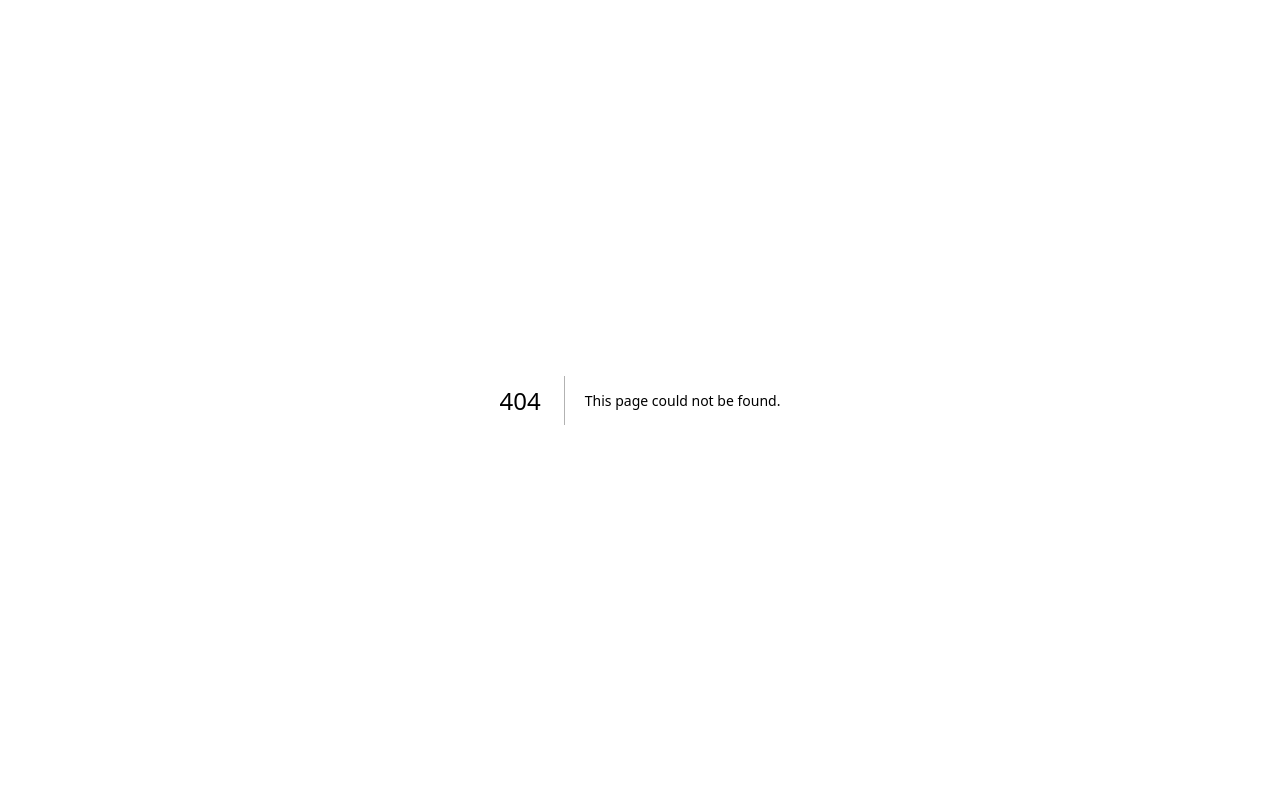
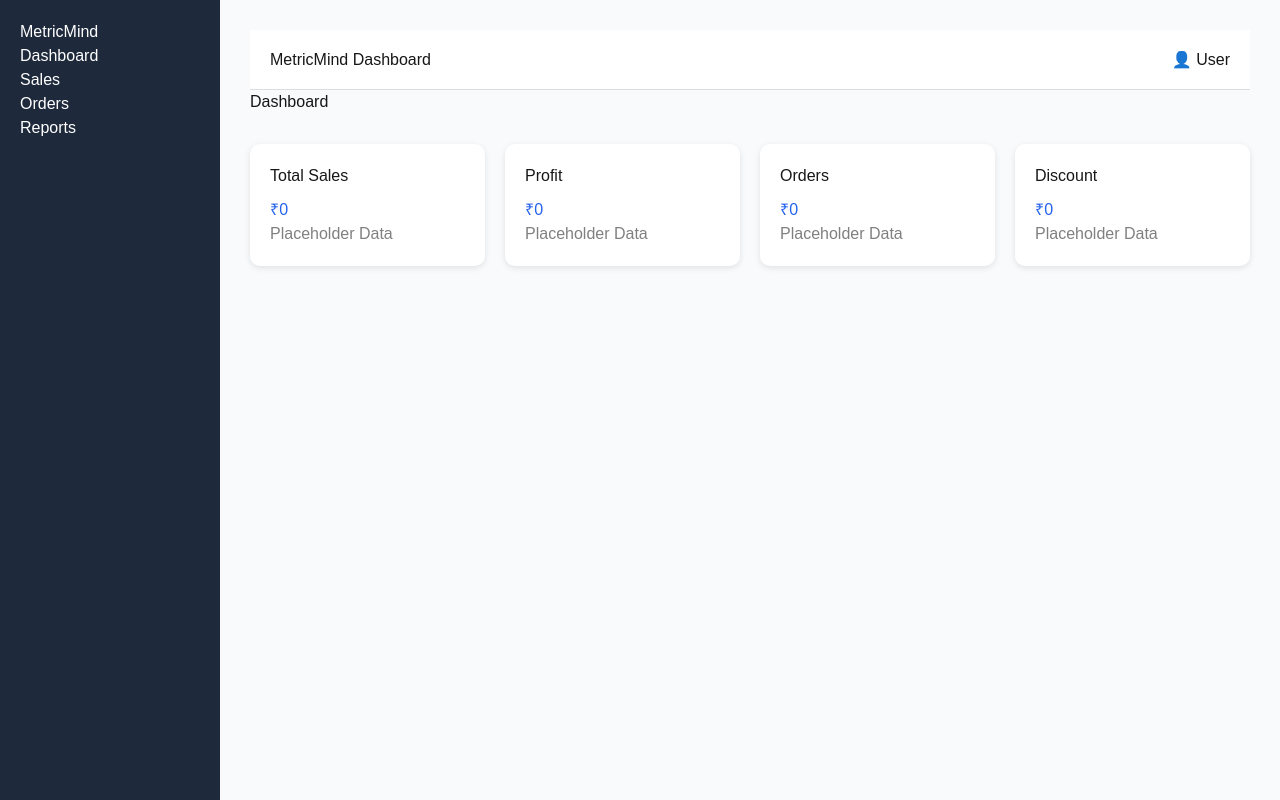
Before and after one commit to hrishika12-06patel/MetricMind, a Next.js app in the folder frontend/: page /dashboard in a window 1280 px wide. Before the commit this address had no page. Built offline with nearby package versions, Linux system fonts and the light colour scheme.

Commit message:
Add frontend dashboard UI

```diff
--- /dev/null
+++ b/frontend/app/dashboard/page.tsx
@@ -0,0 +1,71 @@
+import DashboardNavbar from "../../components/DashboardNavbar";
+export default function Dashboard() {
+  return (
+    <div style={{ display: "flex", minHeight: "100vh" }}>
+      {/* Sidebar */}
+      <aside
+        style={{
+          width: "220px",
+          background: "#1e293b",
+          color: "white",
+          padding: "20px",
+        }}
+      >
+        <h2>MetricMind</h2>
+
+        <p>Dashboard</p>
+        <p>Sales</p>
+        <p>Orders</p>
+        <p>Reports</p>
+      </aside>
+
+      {/* Main Content */}
+      <main
+        style={{
+          flex: 1,
+          background: "#f8fafc",
+          padding: "30px",
+        }}
+      >
+        <DashboardNavbar />
+        <h1>Dashboard</h1>
+
+        <div
+          style={{
+            display: "grid",
+            gridTemplateColumns: "repeat(auto-fit,minmax(220px,1fr))",
+            gap: "20px",
+            marginTop: "30px",
+          }}
+        >
+          {[
+            "Total Sales",
+            "Profit",
+            "Orders",
+            "Discount",
+          ].map((item) => (
+            <div
+              key={item}
+              style={{
+                background: "white",
+                padding: "20px",
+                borderRadius: "10px",
+                boxShadow: "0 2px 6px rgba(0,0,0,0.1)",
+              }}
+            >
+              <h3>{item}</h3>
+              <h2 style={{ color: "#2563eb", marginTop: "10px" }}>
+                ₹0
+              </h2>
+
+
+              <p style={{ color: "gray" }}>
+                Placeholder Data
+              </p>
+            </div>
+          ))}
+        </div>
+      </main>
+    </div>
+  );
+}
--- /dev/null
+++ b/frontend/components/DashboardNavbar.tsx
@@ -0,0 +1,19 @@
+export default function DashboardNavbar() {
+  return (
+    <header
+      style={{
+        height: "60px",
+        background: "#ffffff",
+        display: "flex",
+        justifyContent: "space-between",
+        alignItems: "center",
+        padding: "0 20px",
+        borderBottom: "1px solid #ddd",
+      }}
+    >
+      <h2>MetricMind Dashboard</h2>
+
+      <div>👤 User</div>
+    </header>
+  );
+}
```
